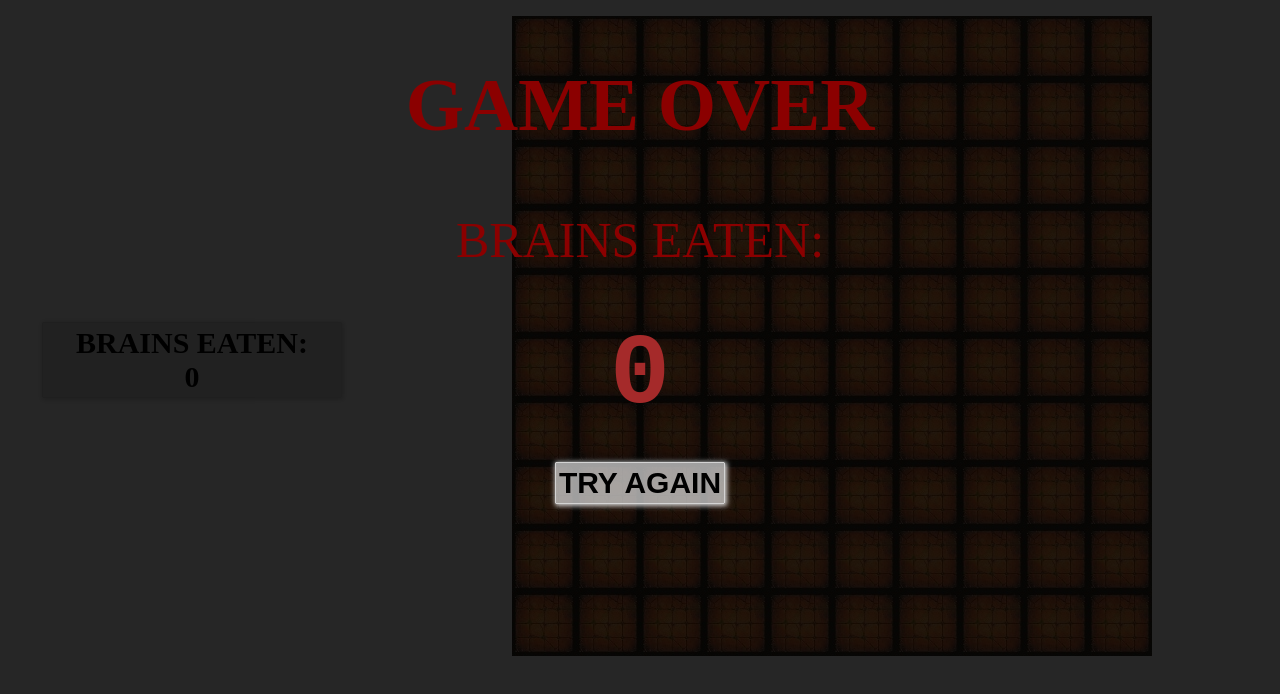
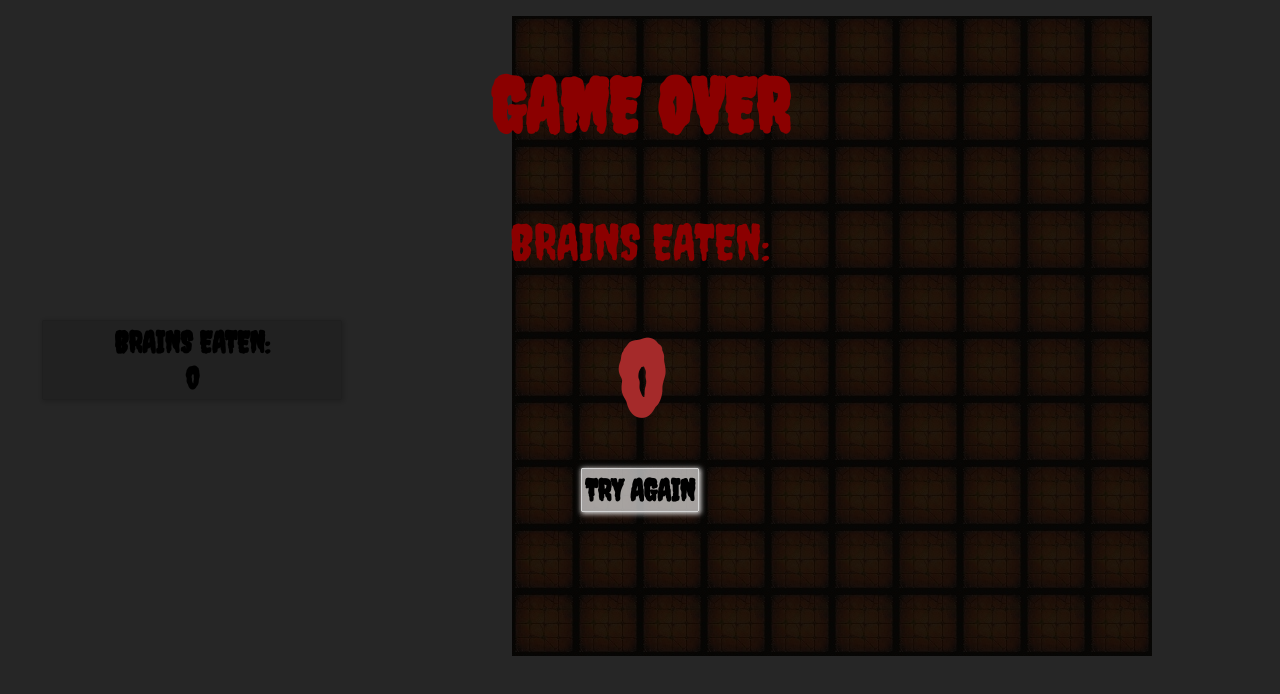
Before and after one commit to fliskrz/Zombie-Game, a website built with webpack: page index.html in a window 1280 px wide. Built offline with nearby package versions, Linux system fonts and the light colour scheme.

Commit message:
zmiana czcionki, końcowe poprawki

```diff
--- a/css/style.css
+++ b/css/style.css
@@ -7,6 +7,7 @@ body {
     padding: 0;
     height: 90vh;
     display: flex;
+    font-family: 'Creepster', cursive;
 }
 
 section#score {
@@ -109,6 +110,7 @@ section#over pre {
     text-align: center;
     font-size: 100px;
     font-weight: bolder;
+    font-family: 'Creepster', cursive;
     color: brown;
     padding:0;
     margin:0;
@@ -128,5 +130,6 @@ section#over pre {
     margin: 1em auto;
     font-size:30px;
     font-weight: bold;
+    font-family: 'Creepster', cursive;
     cursor: pointer;
 }
--- a/index.html
+++ b/index.html
@@ -5,6 +5,7 @@
     <meta charset="utf-8">
     <title>Javascript Furry game</title>
     <link rel='stylesheet' href='css/style.css'>
+    <link href="https://fonts.googleapis.com/css?family=Creepster" rel="stylesheet">
 </head>
 
 <body>
```
